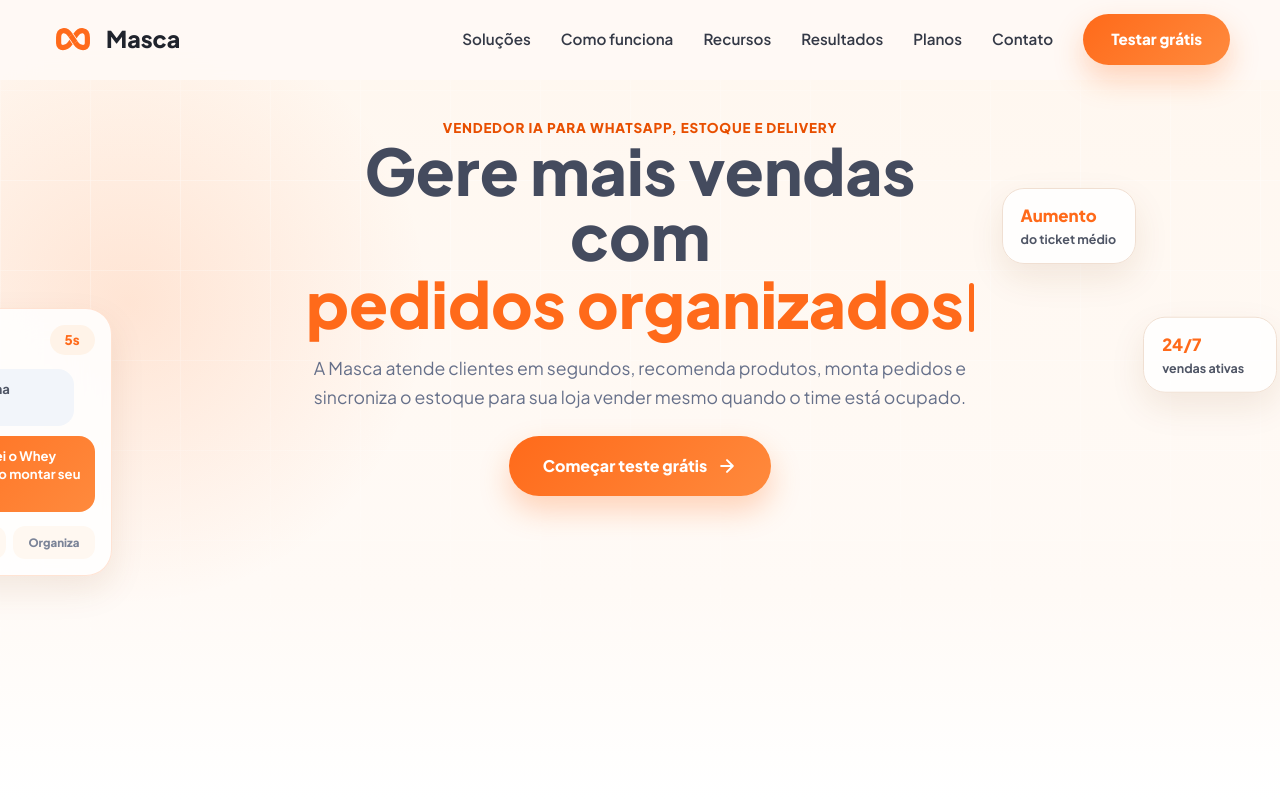
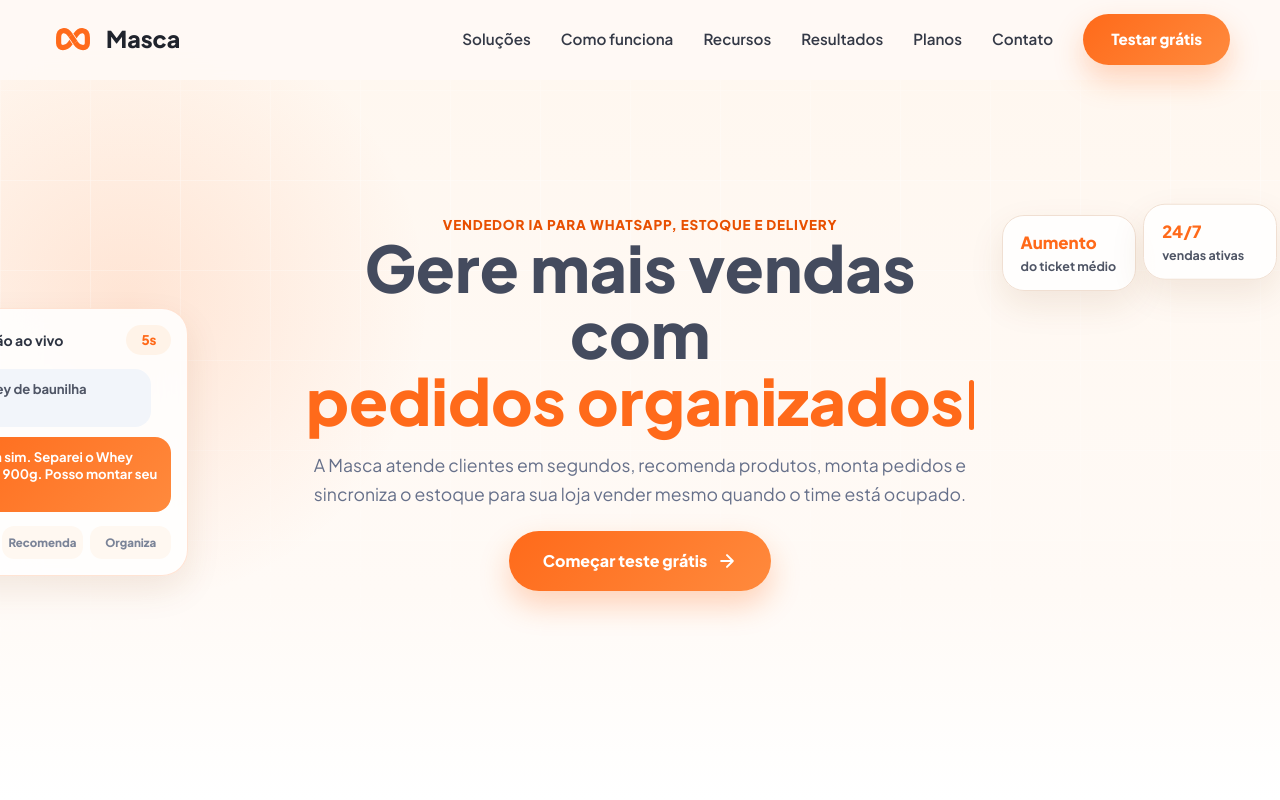
Before and after one commit to JotaaLm/landing-page-masca, a React (Vite) app: page / in a window 1280 px wide. Shown: the top 800 px of the page. Built offline with nearby package versions, Linux system fonts and the light colour scheme; no server answers.

Commit message:
feat: simulator ajust

```diff
--- a/src/components/PainPoints.jsx
+++ b/src/components/PainPoints.jsx
@@ -9,7 +9,7 @@
     <section className="pain-section" id="diagnostico">
       <div className="container pain-wrap">
         <div className="stat-hero reveal">
-          <h2><span>7 em cada 10</span> pedidos iniciados no WhatsApp não viram venda</h2>
+          <h2><span>7 em cada 10</span> pedidos iniciados no WhatsApp não viram vendas</h2>
           <p>Quando resposta, estoque e fechamento dependem de trabalho manual, a operação perde dinheiro exatamente no momento em que o cliente queria comprar.</p>
         </div>
 
--- a/src/index.css
+++ b/src/index.css
@@ -145,7 +145,7 @@
 .hero {
   position: relative;
   min-height: 100vh;
-  padding: 118px 0 46px;
+  padding: 88px 0 34px;
   overflow: hidden;
   background:
     radial-gradient(circle at 10% 38%, rgba(255, 106, 26, 0.14), transparent 24%),
@@ -164,12 +164,20 @@
   pointer-events: none;
 }
 
-.hero-container { position: relative; text-align: center; }
+.hero-container {
+  position: relative;
+  min-height: calc(100vh - 122px);
+  display: grid;
+  align-content: center;
+  text-align: center;
+  transform: translateY(-24px);
+}
 
 .automation-demo {
   position: absolute;
-  left: clamp(-280px, -18vw, -140px);
-  top: 190px;
+  left: clamp(-210px, -12vw, -86px);
+  top: 36%;
+  transform: translateY(-50%);
   width: 292px;
   padding: 16px;
   border: 1px solid rgba(255, 106, 26, 0.18);
@@ -183,7 +191,7 @@
 }
 
 .automation-demo:hover {
-  transform: translateY(-6px) rotate(-1deg);
+  transform: translateY(calc(-50% - 6px)) rotate(-1deg);
   border-color: rgba(255, 106, 26, 0.42);
   box-shadow: var(--shadow);
 }
@@ -279,7 +287,7 @@
 
 .floating-product {
   position: absolute;
-  top: 70px;
+  top: 28%;
   display: grid;
   gap: 2px;
   min-width: 134px;
@@ -292,7 +300,7 @@
   animation: floaty 5.8s ease-in-out infinite;
 }
 
-.floating-product-right { right: -4%; top: 210px; animation-delay: -2.4s; }
+.floating-product-right { right: -4%; top: 55%; animation-delay: -2.4s; }
 .floating-product-left { left: auto; right: 8%; }
 
 .floating-product span {
@@ -311,7 +319,7 @@
   width: 100%;
   max-width: 880px;
   margin: 0 auto 16px;
-  font-size: clamp(2.55rem, 5vw, 4.75rem);
+  font-size: clamp(2.65rem, 5vw, 4.65rem);
   line-height: 1.02;
   letter-spacing: 0;
   font-weight: 800;
@@ -377,7 +385,7 @@
 .hero-cta {
   justify-content: center;
   gap: 10px;
-  margin: 24px auto 0;
+  margin: 22px auto 0;
   padding: 18px 34px;
   font-size: 1rem;
 }
```
